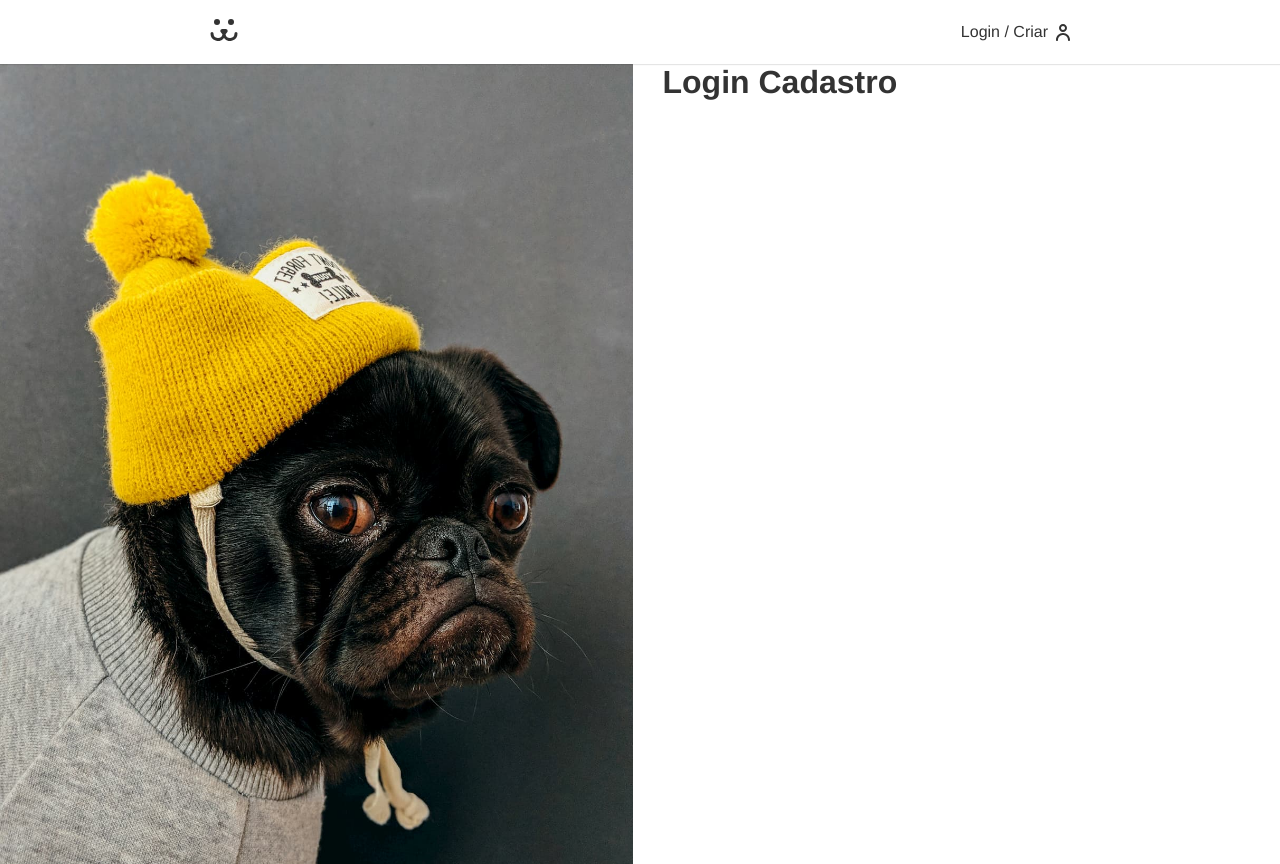
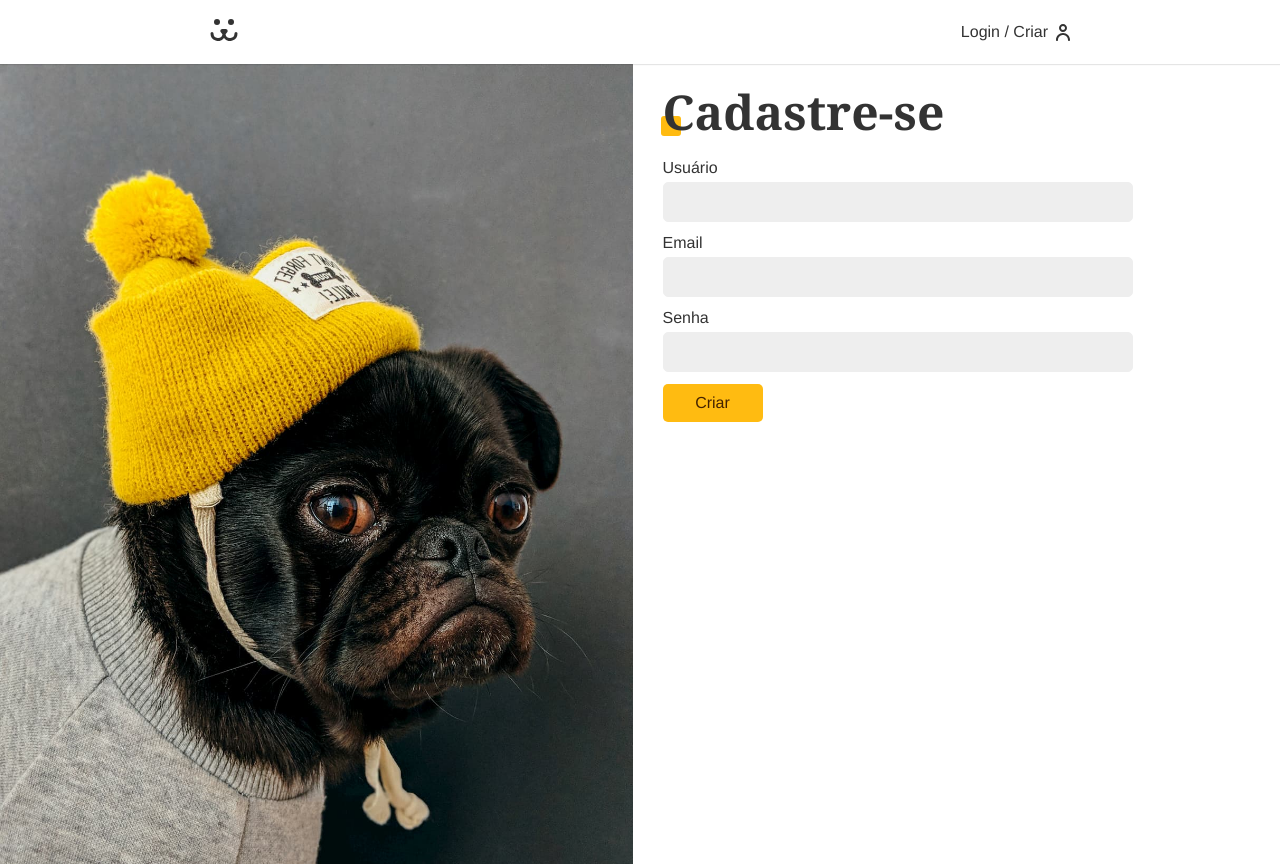
Before and after one commit to VictorNFerreira/Dogs, a React (Vite) app: page /login/cadastro in a window 1280 px wide. Built offline with nearby package versions, Linux system fonts and the light colour scheme.

Commit message:
Adicionado página de cadastro do usuário

```diff
--- a/src/Componentes/Login/LoginCadastro.jsx
+++ b/src/Componentes/Login/LoginCadastro.jsx
@@ -1,10 +1,46 @@
 import React from "react";
+
+import useForm from "../../Hooks/useForm";
+import Input from "../Forms/Input";
+import Button from "../Forms/Button";
+import {USER_POST} from "../../api";
+import {UserContext} from "../../UserContext";
+
+import "../../css/App.css";
 
 function LoginCadastro()
 {
-    return <div>
-        <h1>Login Cadastro</h1>
-    </div>
+    const usuario = useForm();
+    const email = useForm("email");
+    const senha = useForm("senha");
+
+    const {usuarioLogin} = React.useContext(UserContext)
+
+    async function handleSubmit(event)
+    {
+        event.preventDefault();
+        if(usuario.validar() && email.validar() && senha.validar())
+        {
+            const {url, options} = USER_POST({username: usuario.valor, email: email.valor, password: senha.valor});
+            const result = await fetch(url, options);
+            if(result.ok)
+                await usuarioLogin({username: usuario.valor, password: senha.valor});
+
+        }
+
+    }
+
+    return <section class="animaLeft">
+        <h1 class="titulo">Cadastre-se</h1>
+
+        <form onSubmit={handleSubmit}>
+            <Input label="Usuário" type="text" name="usuario" {...usuario}/>
+            <Input label="Email" type="email" name="email" {...email}/>
+            <Input label="Senha" type="password" name="senha" {...senha}/>
+
+            <Button>Criar</Button>
+        </form>
+    </section>
 
 }
 
--- a/src/Componentes/Login/LoginForm.jsx
+++ b/src/Componentes/Login/LoginForm.jsx
@@ -21,7 +21,7 @@ function LoginForm()
     {
         event.preventDefault();
         if(usuario.validar() && senha.validar())
-            usuarioLogin({username: usuario.valor, password: senha.valor});
+            await usuarioLogin({username: usuario.valor, password: senha.valor});
 
     }
 
--- a/src/Hooks/useForm.jsx
+++ b/src/Hooks/useForm.jsx
@@ -13,7 +13,12 @@ function useForm(tipo)
             mensagem: "Preencha um email válido."
 
         },
+        senha:
+        {
+            regex: /^(?=.*\d)(?=.*[a-z])(?=.*[A-Z])[0-9a-zA-Z]{8,}$/,
+            mensagem: "Sua senha precisa conter no mínimo 1 caractér maiúsculo, 1 caractér minúsculo, 1 dígito, e ter no mínimo 8 caractéres"
 
+        },
 
     };
 
--- a/src/api.jsx
+++ b/src/api.jsx
@@ -57,3 +57,23 @@ export function USER_GET(token)
     };
 
 }
+
+export function USER_POST(body)
+{
+    return {
+        url: API_URL + "/api/user",
+        options:
+        {
+            method: "POST",
+            headers:
+            {
+                "Content-Type": "application/json",
+
+            },
+            body: JSON.stringify(body),
+
+        }
+
+    };
+
+}
--- a/src/css/App.css
+++ b/src/css/App.css
@@ -68,8 +68,8 @@ button, input
     background: #ffbb11;
     border-radius: 3px;
     position: absolute;
-    bottom: 5px;
-    left: -5px;
+    bottom: 8px;
+    left: -2px;
     z-index: -1;
 
 }
```
